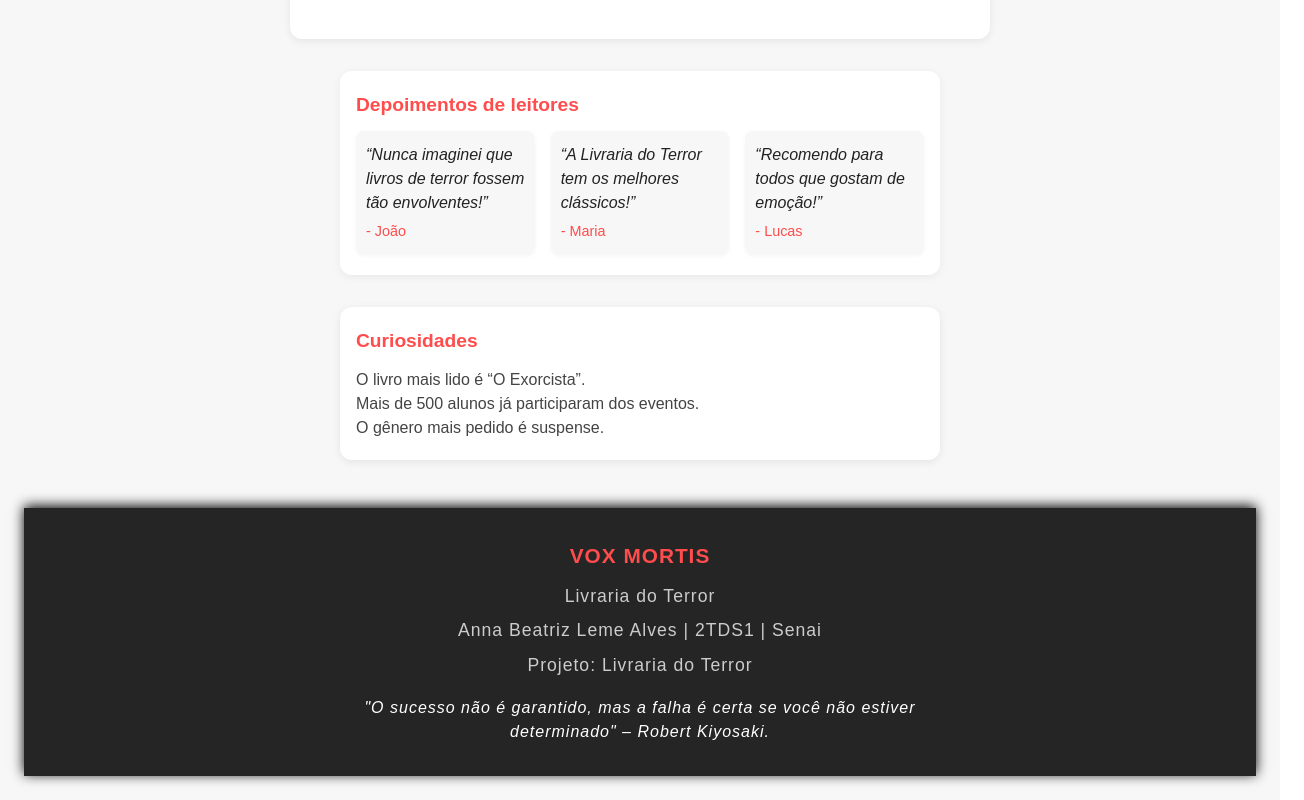
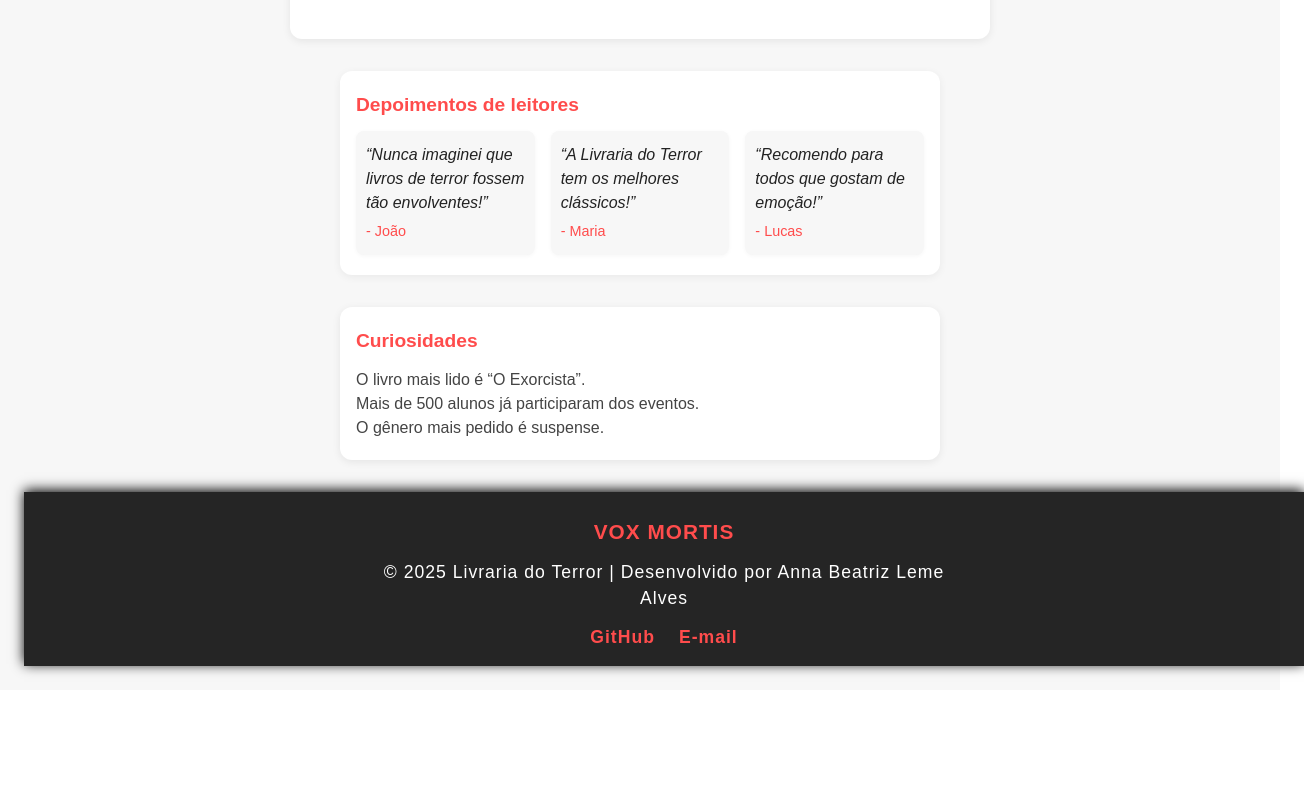
Before and after one commit to annabialeme/Livraria-Api, a Next.js app: page /header in a window 1280 px wide. Shown: the part 967-1767 px from the top of the page, 1304 px wide, since content can reach past the window. After the commit the page ends 1657 px from the top, so only its background shows below. Built offline with nearby package versions, Linux system fonts and the light colour scheme; no server answers.

Commit message:
refactor: footer

```diff
--- a/src/app/header/page.jsx
+++ b/src/app/header/page.jsx
@@ -63,14 +63,13 @@ export default function HeaderPage() {
 
 
 
-        <footer style={{ width: '100%', background: 'rgba(0,0,0,0.85)', color: '#fff', textAlign: 'center', padding: '32px 0', marginTop: '48px', fontFamily: 'Montserrat, sans-serif', fontSize: '1.1rem', letterSpacing: '1px', boxShadow: '0 -2px 12px #000' }}>
+        <footer style={{ width: '100vw', background: 'rgba(0,0,0,0.85)', color: '#fff', textAlign: 'center', padding: '24px 0 16px 0', fontFamily: 'Montserrat, sans-serif', fontSize: '1.1rem', letterSpacing: '1px', boxShadow: '0 -2px 12px #000' }}>
           <div style={{ maxWidth: '600px', margin: '0 auto' }}>
             <div style={{ marginBottom: '12px', fontWeight: 'bold', fontSize: '1.3rem', color: '#ff4c4c' }}>VOX MORTIS</div>
-            <div style={{ color: '#cccccc', marginBottom: '8px' }}>Livraria do Terror</div>
-            <div style={{ color: '#cccccc', marginBottom: '8px' }}>Anna Beatriz Leme Alves | 2TDS1 | Senai</div>
-            <div style={{ color: '#cccccc', marginBottom: '8px' }}>Projeto: Livraria do Terror</div>
-            <div style={{ color: '#fff', fontStyle: 'italic', marginTop: '18px', fontSize: '1rem' }}>
-              "O sucesso não é garantido, mas a falha é certa se você não estiver determinado" – Robert Kiyosaki.
+            <p>© 2025 Livraria do Terror | Desenvolvido por Anna Beatriz Leme Alves</p>
+            <div style={{ marginTop: '12px', display: 'flex', justifyContent: 'center', gap: '24px' }}>
+              <a href="https://github.com/annabialeme" target="_blank" rel="noopener noreferrer" style={{ color: '#ff4c4c', textDecoration: 'none', fontWeight: 'bold', fontSize: '1.1rem' }}>GitHub</a>
+              <a href="mailto:anna@email.com" style={{ color: '#ff4c4c', textDecoration: 'none', fontWeight: 'bold', fontSize: '1.1rem' }}>E-mail</a>
             </div>
           </div>
         </footer>
```
